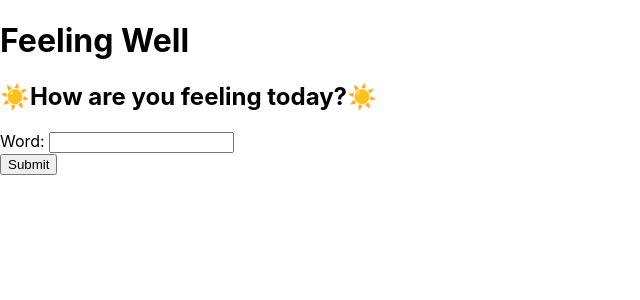
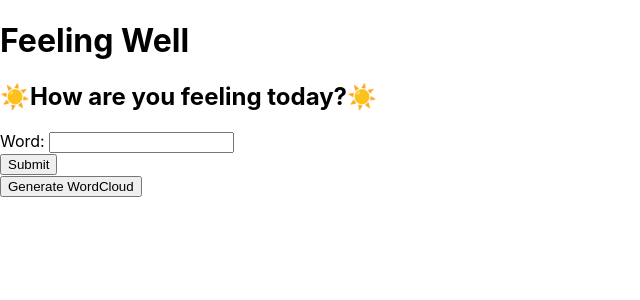
Before and after one commit to goldenkairos/feeling-well-app, a React (Create React App) app: page / in a window 1280 px wide. Shown: the top 300 px of the page, without its empty margins (0-640 px from the left). Built offline with nearby package versions, Linux system fonts and the light colour scheme; no server answers.

Commit message:
Add a Generate WordCloud button to render the get route response when button is clicked, and refactor the codeto make sure everything works successfully

```diff
--- a/src/App.js
+++ b/src/App.js
@@ -19,7 +19,7 @@ function App() {
       });
   };
 
-  useEffect(() => {
+  const getWords = () => {
     axios
       .get(`${process.env.REACT_APP_BACKEND_URL}/words`)
       .then((response) => {
@@ -28,7 +28,9 @@ function App() {
       .catch((error) => {
         console.log(error);
       });
-  }, []);
+  }
+
+  useEffect(getWords, []);
 
   return (
     <div>
@@ -39,7 +41,10 @@ function App() {
       <aside>
         <NewWordForm createNewWordForm={addWord} />
       </aside>
-      <main>{wordsString}</main>
+      <main>
+        <div>{wordsString}</div>
+        <button onClick={()=>getWords()}>Generate WordCloud</button>
+      </main>
     </div>
   );
 }
```
